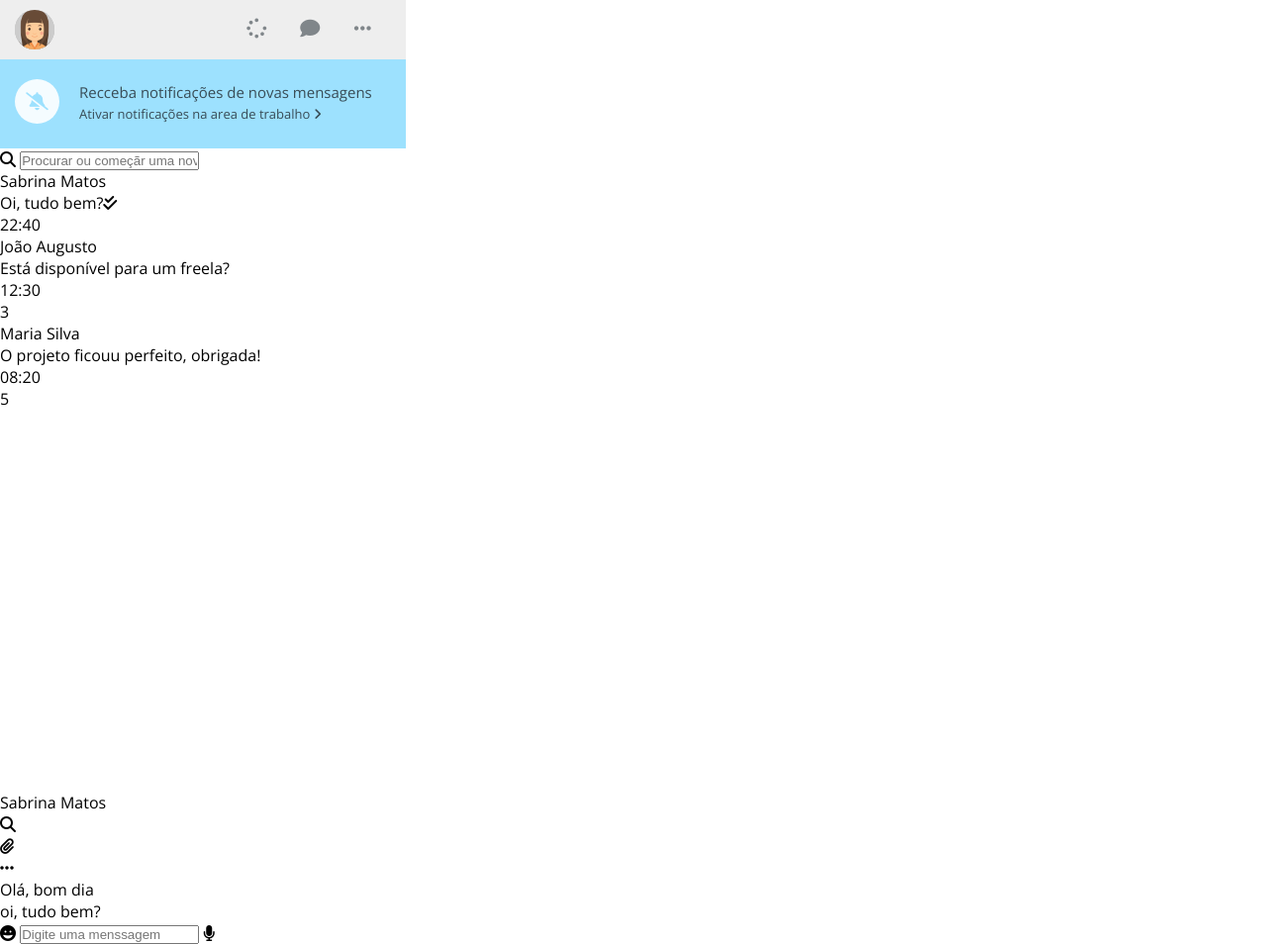
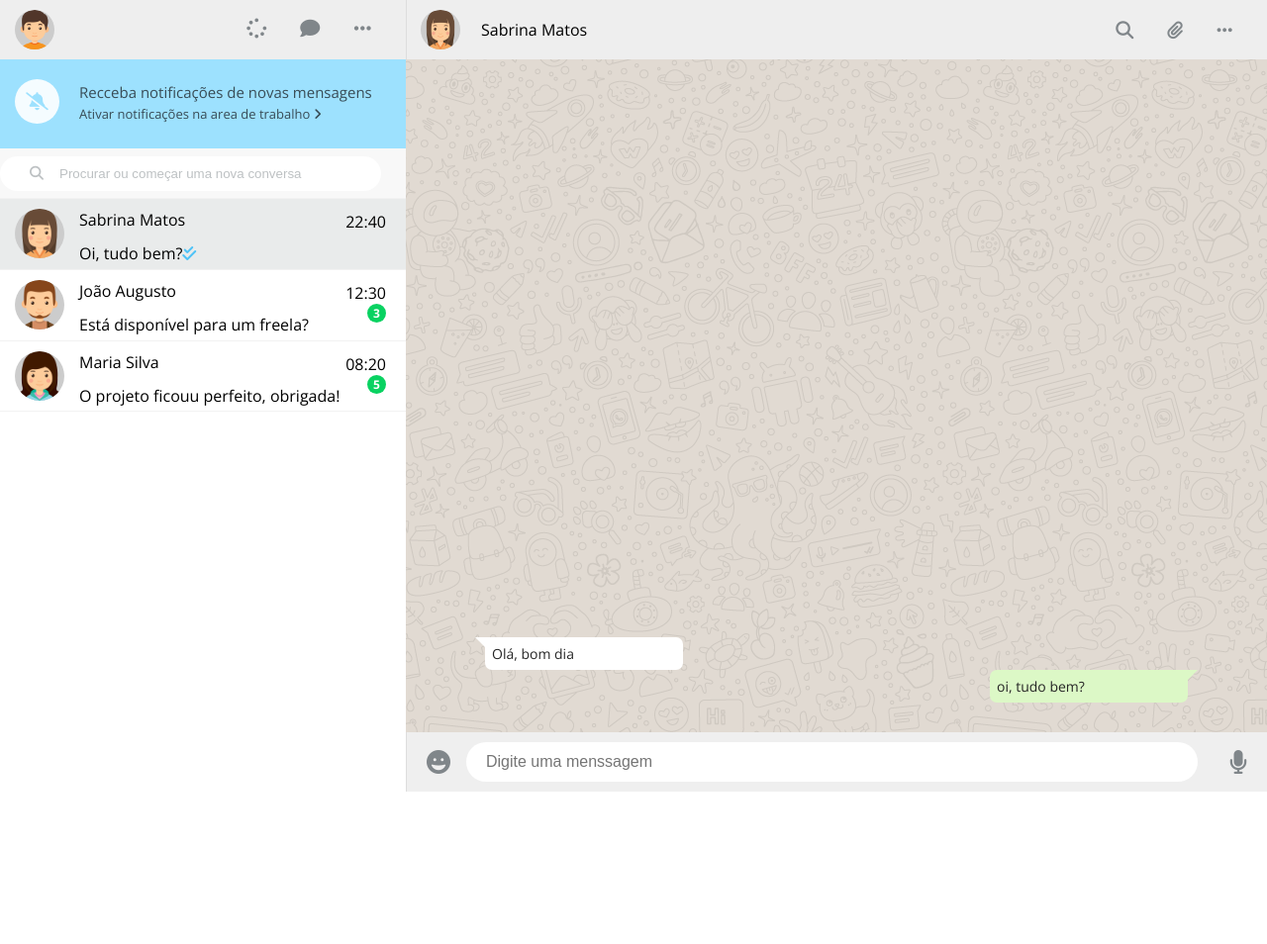
Before and after one commit to malinhodev/whatsappwebclone, a plain HTML site: page index.html in a window 1280 px wide. Shown: the whole page at 99% size. After the commit the page ends 800 px from the top, so only its background shows below. Drawn offline with nearby package versions, Linux system fonts and the light colour scheme.

Commit message:
finalizado projeto

```diff
--- a/index.html
+++ b/index.html
@@ -30,8 +30,8 @@
                     </p>
                 </div>
                 <div class="search-container">
-                    <i id="contact search" class="fas fa-search"></i>
-                    <input type="text" name="search" id="search" placeholder="Procurar ou começãr uma nova conversa">
+                    <i id="contact-search" class="fas fa-search"></i>
+                    <input type="text" name="search" id="search" placeholder="Procurar ou começar uma nova conversa">
                 </div>
                 <div class="contacts-container">
                     <div class="contact-box active-chat">
@@ -85,7 +85,7 @@
                 <div class="bg-image"></div>
                 <div class="chat-message">
                     <p class="guest-message">Olá, bom dia</p>
-                    <p class="usermessage">oi,  tudo bem?</p>
+                    <p class="user-message">oi,  tudo bem?</p>
                 </div>
             </div>
             <div class="sendmessage-container">
--- a/style.css
+++ b/style.css
@@ -91,3 +91,252 @@ ul{
 .activate-notification{
     font-size: 13px;
 }
+
+.search-container{
+    height: 50px;
+    width: 100%;
+    padding: 7.5px 7.5px 0 0;
+    background-color: #f8f8f8;
+    position: relative;
+    color: #bdc1c3;
+}
+
+#contact-search{
+    position: absolute;
+    left: 30px;
+    top: 18px;
+    font-size: 14px;
+}
+
+#search{
+    border: none;
+    height: 35px;
+    width: 385px;
+    padding-left: 60px;
+    background-color: #fff;
+    border-radius: 17.5px;
+}
+
+#search::placeholder{
+    color: #bdc1c3;
+}
+
+.contacts-container{
+    height: auto;
+    background-color: #fff;
+}
+
+.contact-box{
+    cursor: pointer;
+    height: 72px;
+    background-color: #fff;
+    border-top: 1px solid #f2f2f2;
+    position: relative;
+}
+
+.contact-box:last-child{
+    border-bottom: 1px solid #f2f2f2;
+}
+
+.contact-box:hover{
+    background-color: #f4f5f5;
+}
+
+.active-chat{
+    background-color: #e9ebeb;
+}
+
+.active-chat.contact-box:hover{
+    background-color: #e9ebeb;
+}
+
+.contact-box .user-photo{
+    width: 50px;
+}
+
+.user-info{
+    margin-left: 80px;
+    padding-top: 10px;
+    display: inline-block;
+}
+
+.user-name{
+    font-size: 16px;
+    color: #000;
+    margin-bottom: 12px;
+}
+
+.user-messagepreview{
+    font-size: 14px;
+    color: #454545;
+}
+
+.fa-check-double{
+    margin-right: 5px;
+    color: #4fc3f7;
+}
+
+.message-info{
+    position: absolute;
+    top: 12px;
+    right: 20px;
+    display: inline-block;
+}
+
+.message-info .message-time{
+    font-size: 12px;
+    margin-bottom: 5px;
+    color: #ccc;
+}
+
+.message-pending{
+    background-color: #09d261;
+    color: #fff;
+    width: 19px;
+    height: 19px;
+    line-height: 19px;
+    font-size: 12px;
+    font-weight: bold;
+    border-radius: 50%;
+    text-align: center;
+    float: right;
+}
+
+.chat-container{
+    position: absolute;
+    top: 0;
+    left: 410px;
+    width: calc(100% - 410px);
+    height: 100%;
+    background-color: #ccc;
+}
+
+.chat-navbar{
+    height: 60px;
+    background-color: #eee;
+    border-left: 1px solid #ddd;
+    padding-left: 75px;
+}
+
+.contactinfo-container{
+    display: inline-block;
+}
+
+.contactinfo-container .user-name{
+    font-size: 16px;
+    height: 60px;
+    line-height: 60px;
+}
+
+.chattools-container{
+    float: right;
+    display: inline-block;
+    height: 60px;
+    line-height: 60px;
+    margin-right: 20px;
+}
+
+.chattools-container li{
+    display: inline-block;
+    margin: 0 15px;
+    font-size: 18px;
+    color: #80868a;
+    cursor: pointer;
+}
+
+.messages-container{
+    background-color: #e1dad2;
+    height: calc(100% - 120px);
+    position: relative;
+}
+
+.bg-image{
+    background-image: url('img/background_whats.png');
+    background-repeat: repeat;
+    opacity: .08;
+    width: 100%;
+    height: 100%;
+}
+
+.chat-message{
+    position: absolute;
+    left: 0;
+    bottom: 0;
+    width: 100%;
+    height: auto;
+    padding: 30px 80px;
+}
+
+.chat-message p{
+    display: block;
+    color: #262626;
+    font-size: 14px;
+    padding: 7px;
+    border-radius: 7px;
+    position: relative;
+    width: 200px;
+}
+
+.guest-message{
+    background-color: #fff;
+}
+
+.guest-message:before{
+    content: "";
+    width: 0;
+    height: 0;
+    border-bottom: 17px solid transparent;
+    border-right: 17px solid #fff;
+    position: absolute;
+    top: 0;
+    left: -10px;
+}
+
+.user-message{
+    background-color: #dcf8c6;
+    float: right;
+}
+
+.user-message::after{
+    content: "";
+    width: 0;
+    height: 0;
+    border-bottom: 17px solid transparent;
+    border-left: 17px solid #dcf8c6;
+    position: absolute;
+    top: 0;
+    right: -10px;
+}
+
+.sendmessage-container{
+    background-color: #efefef;
+    border-left: 1px solid #ddd;
+    height: 60px;
+    padding: 0 20px;
+    position: relative;
+}
+
+#userinput{
+    position: absolute;
+    top: 10px;
+    left: 60px;
+    background-color: #fff;
+    border: none;
+    height: 40px;
+    border-radius: 20px;
+    padding-left: 20px;
+    font-size: 16px;
+    width: 85%;
+}
+
+.sendmessage-container i{
+    font-size: 24px;
+    color: #80868a;
+    cursor: pointer;
+    height: 60px;
+    line-height: 60px;
+}
+
+.fa-microphone{
+    float: right;
+}
```
